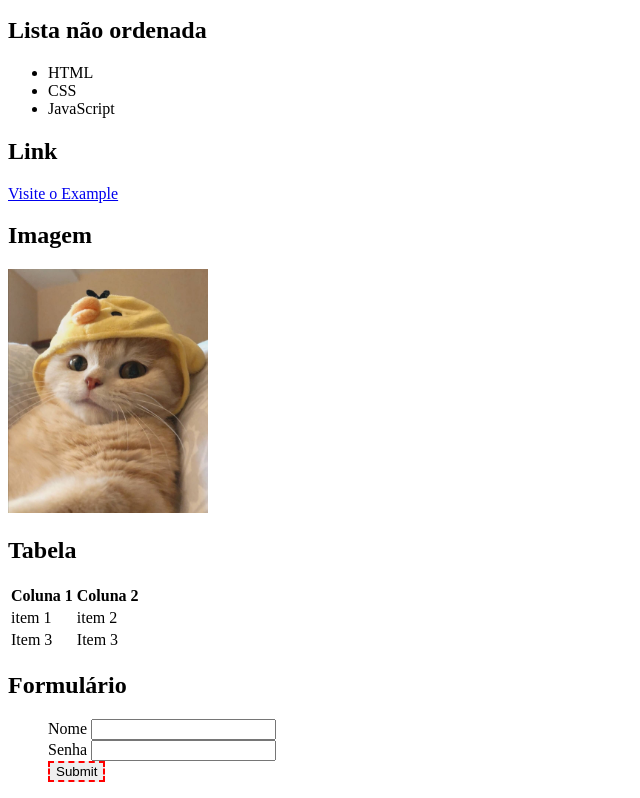
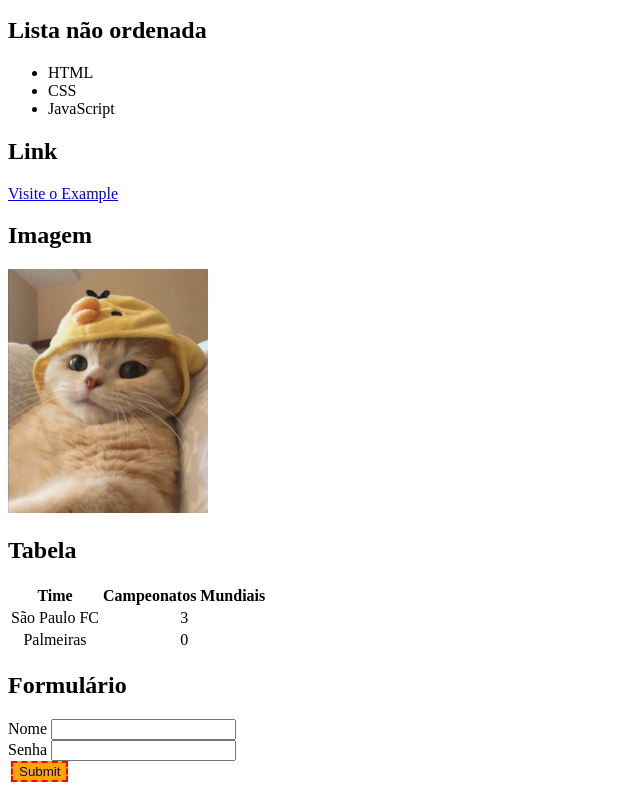
Before and after one commit to eduardofuncao/checkpoint2WebDev, a plain HTML site: page index.html in a window 1280 px wide. Shown: the part 101-899 px from the top of the page, without its empty margins (0-640 px from the left). Drawn offline with Linux system fonts and the light colour scheme.

Commit message:
correct mistakes, add image alt text, restyle button change table content

```diff
--- a/index.html
+++ b/index.html
@@ -21,28 +21,28 @@
     <a href="https://www.example.com">Visite o Example</a>
 
     <h2>Imagem</h2>
-    <img src="gato.jpg" alt="">
+    <img src="gato.jpg" alt="Gato branco e laranja com fisionomia assustada e olhos arregalados, vestindo uma toca de pato">
 
     <h2>Tabela</h2>
     <table>
         <thead>
             <tr>
-                <th>Coluna 1</th>
-                <th>Coluna 2</th>
+                <th>Time</th>
+                <th>Campeonatos Mundiais</th>
             </tr>
             <tr>
-                <td>item 1</td>
-                <td>item 2</td>
+                <td>São Paulo FC</td>
+                <td>3</td>
             </tr>
             <tr>
-                <td>Item 3</td>
-                <td>Item 3</td>
+                <td>Palmeiras</td>
+                <td>0</td>
             </tr>
         </thead>
     </table>
 
     <h2>Formulário</h2>
-    <form action="/handlepPage" method="post">
+    <form action="/handlepPage.php" method="post">
         <ul>
             <li>
                 <label for="nome">Nome</label>
@@ -50,7 +50,7 @@
             </li>
             <li>
                 <label for="senha">Senha</label>
-                <input type="text" id="senha">
+                <input type="password" id="senha">
             </li>
             <li>
                 <button>Submit</button>
--- a/main.css
+++ b/main.css
@@ -8,8 +8,20 @@ img {
 
 form ul {
     list-style: none;
+    padding: 0;
 }
 
 button {
     border: 2px red dashed;
+    background-color: orange;
+    color: darkblue;
+    margin-left: 3px;
 }
+
+button:hover {
+    background-color: pink;
+}
+
+th,td {
+    text-align: center;
+}
```
